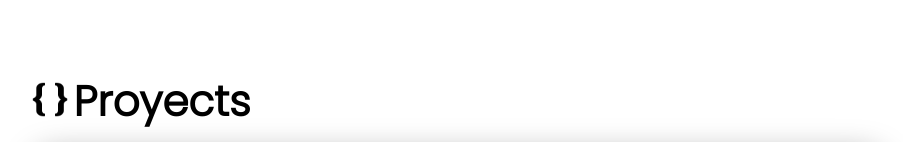
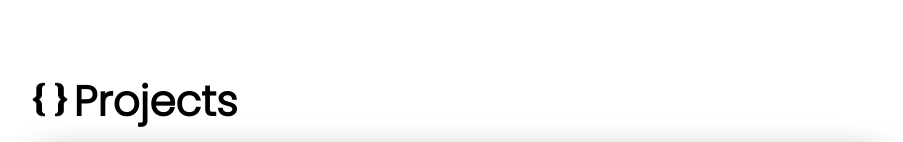
Before and after one commit to yosbelm/Portfolio, a React (Vite) app: page / in a window 1280 px wide. Shown: the part 810-952 px from the top of the page, without its empty margins (222-1125 px from the left). Built offline with nearby package versions, Linux system fonts and the light colour scheme.

Commit message:
project no proyect

```diff
--- a/src/Proyects/Proyects.jsx
+++ b/src/Proyects/Proyects.jsx
@@ -19,7 +19,7 @@ export const Proyects = () => {
         <section id= "proyects" className={styles.proyectsSection}>
             <div className={styles.bannerProyects}>
                 <img className={styles.imgLogop} src={logoIconSrc} alt="Logo de la programacion" />
-                <h2 className={styles.proyectText}>Proyects</h2>
+                <h2 className={styles.proyectText}>Projects</h2>
             </div>
             <div className={styles.proyectCalculator}>
                 <div className={styles.containerProyectImg}>
```
